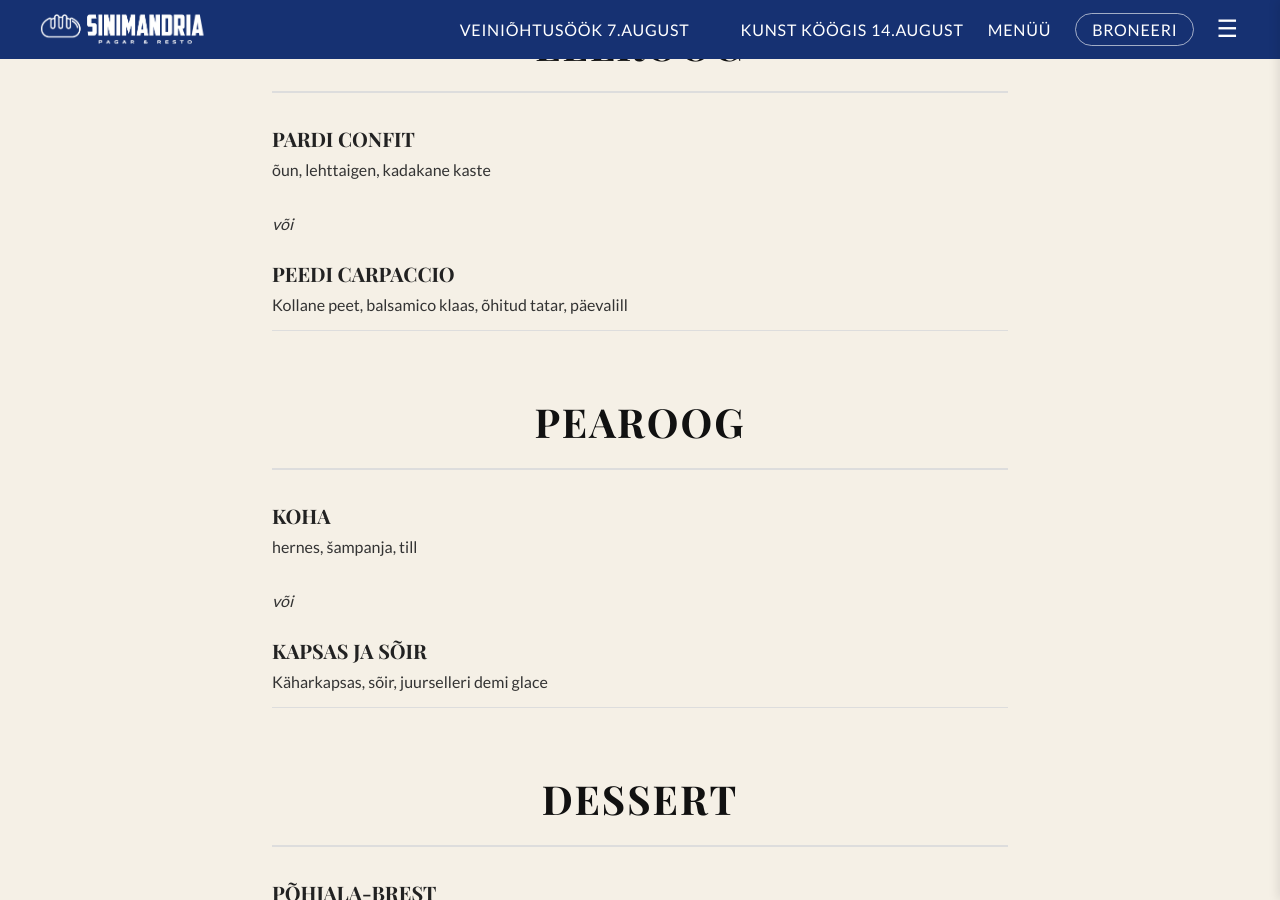
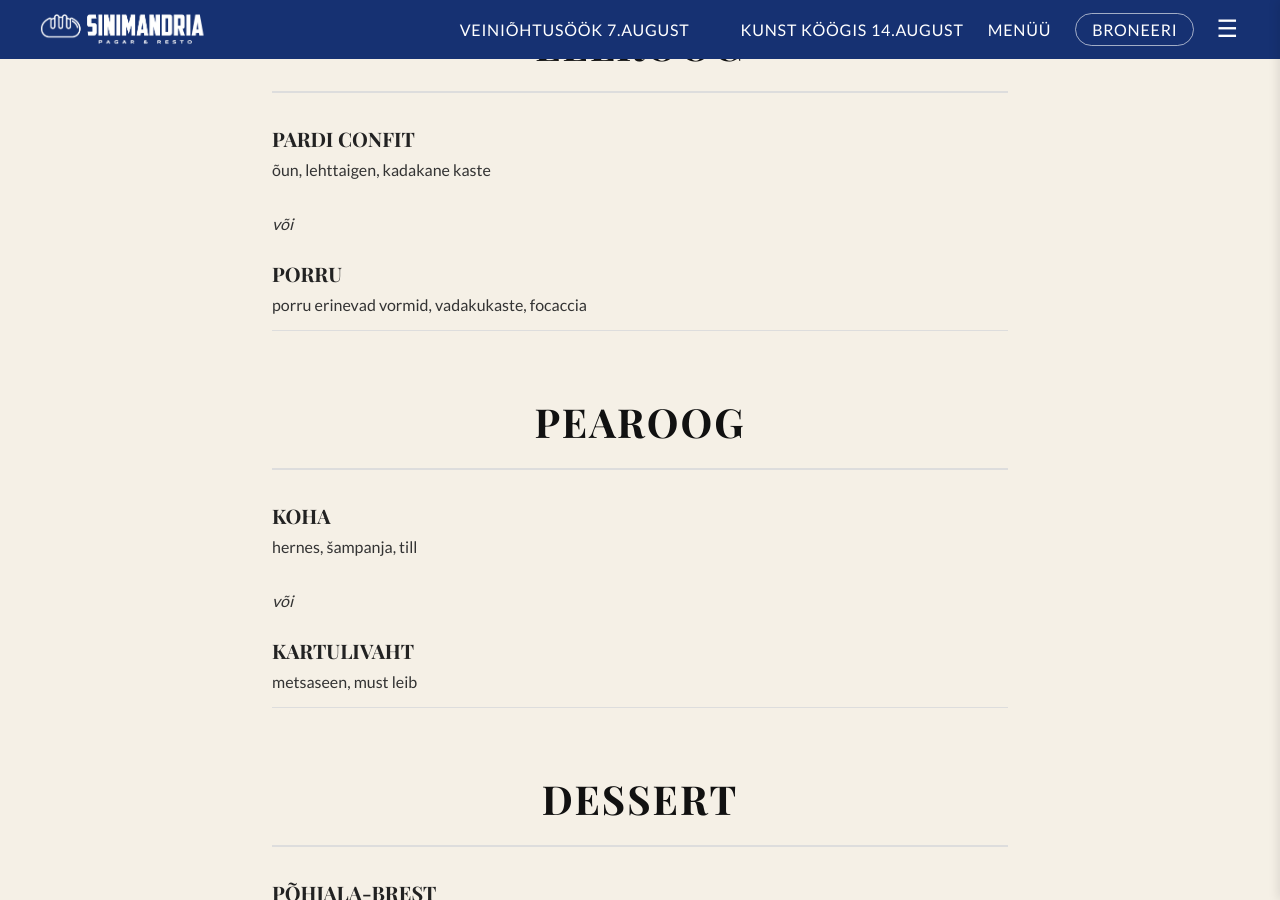
Before and after one commit to m-tu/sinimandria, a Jekyll site: the page built from pages/grupid-menu-2.markdown, in a window 1280 px wide and 900 px high, scrolled down 581 px. Built offline with Jekyll 4.4.1, drawn with Linux system fonts in a browser that asks for light colours.

Commit message:
Update grupid-menu-2.markdown

```diff
--- a/pages/grupid-menu-2.markdown
+++ b/pages/grupid-menu-2.markdown
@@ -34,8 +34,8 @@
     <p>&nbsp;</p>
     <p><em>või</em></p>
     <p>&nbsp;</p>
-    <h3>PEEDI CARPACCIO</h3>
-    <p>Kollane peet, balsamico klaas, õhitud tatar, päevalill</p>
+    <h3>PORRU</h3>
+    <p>porru erinevad vormid, vadakukaste, focaccia</p>
   </div>
 </section>
 
@@ -51,8 +51,8 @@
     <p>&nbsp;</p>
     <p><em>või</em></p>
     <p>&nbsp;</p>
-    <h3>KAPSAS JA SÕIR</h3>
-    <p>Käharkapsas, sõir, juurselleri demi glace</p>
+    <h3>KARTULIVAHT</h3>
+    <p>metsaseen, must leib</p>
   </div>
 
 </section>
```
